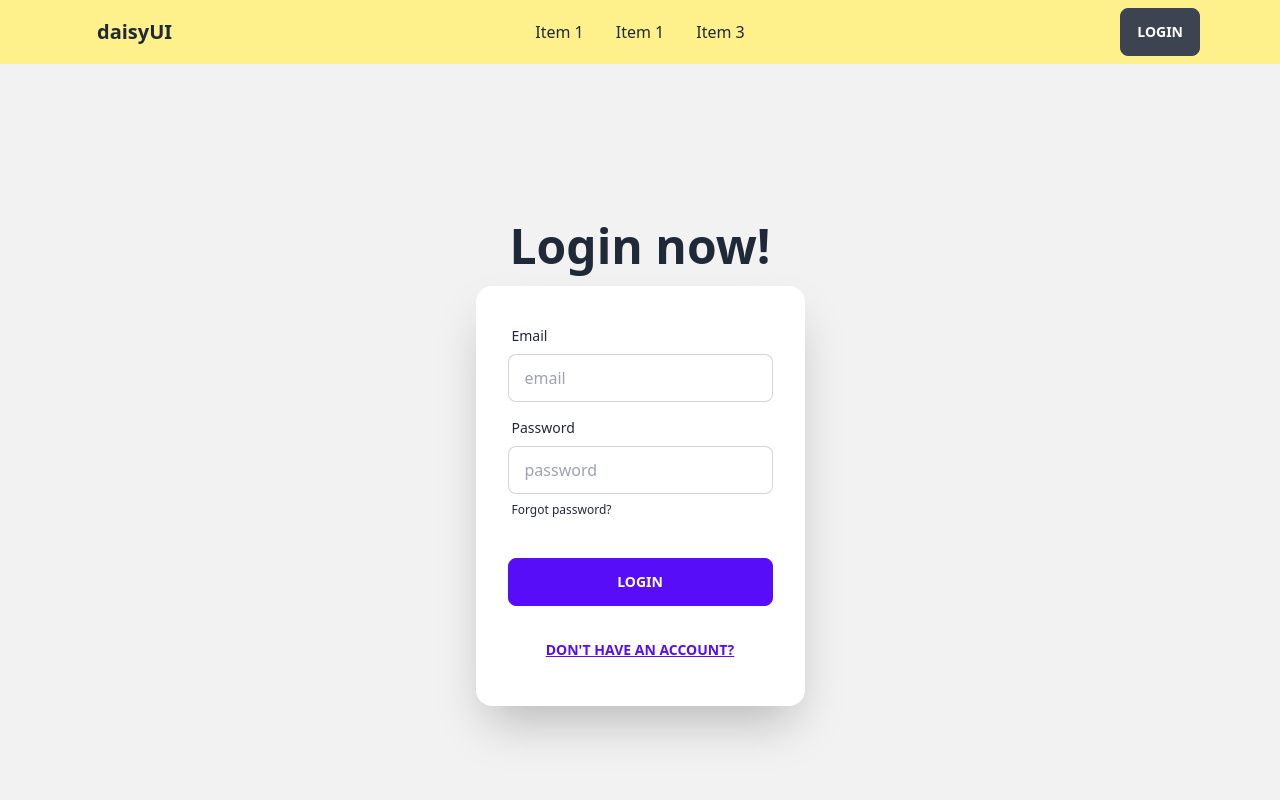
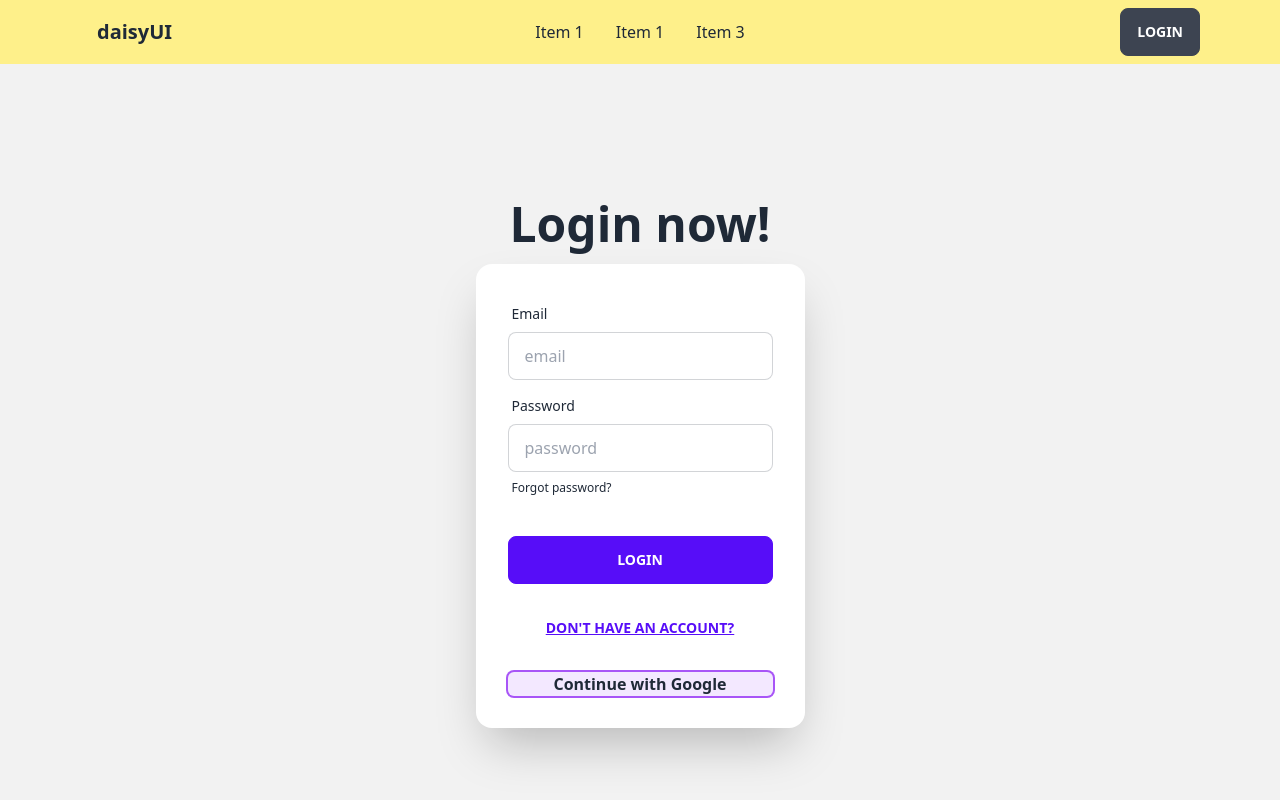
Before and after one commit to sumon-chandra/react-firebase-context-routing, a React (Vite) app: page /login in a window 1280 px wide. Shown: the top 800 px of the page. Built offline with nearby package versions, Linux system fonts and the light colour scheme; no server answers.

Commit message:
Added Google signIn

```diff
--- a/src/contexts/AuthProvider.jsx
+++ b/src/contexts/AuthProvider.jsx
@@ -5,6 +5,8 @@ import {
   onAuthStateChanged,
   signInWithEmailAndPassword,
   signOut,
+  GoogleAuthProvider,
+  signInWithPopup,
 } from "firebase/auth";
 import { app } from "../firebase/firebase.config.js";
 export const AuthContext = createContext(null);
@@ -29,6 +31,12 @@ const AuthProvider = ({ children }) => {
     return signOut(auth);
   };
 
+  // ** Sign in with Google account
+  const provider = new GoogleAuthProvider();
+  const signInWithGoogle = () => {
+    return signInWithPopup(auth, provider);
+  };
+
   useEffect(() => {
     const unsubscribe = onAuthStateChanged(auth, (user) => {
       setUser(user);
@@ -44,6 +52,7 @@ const AuthProvider = ({ children }) => {
     loading,
     signIn,
     logout,
+    signInWithGoogle,
   };
   return (
     <AuthContext.Provider value={authInfo}>{children}</AuthContext.Provider>
--- a/src/pages/Admin.jsx
+++ b/src/pages/Admin.jsx
@@ -8,7 +8,7 @@ const Admin = () => {
       <h2 className="text-purple-500 text-4xl font-bold">
         This is the Admin panel
       </h2>
-      <p className="text-2xl font-semibold">Your email : {user.email}</p>
+      <p className="text-2xl font-semibold">Your email : {user?.email}</p>
     </div>
   );
 };
--- a/src/pages/Login.jsx
+++ b/src/pages/Login.jsx
@@ -3,7 +3,9 @@ import { Link } from "react-router-dom";
 import { AuthContext } from "../contexts/AuthProvider";
 
 const Login = () => {
-  const { signIn } = useContext(AuthContext);
+  const { signIn, signInWithGoogle } = useContext(AuthContext);
+
+  // ** Create a new user with email and password
   const handleSubmit = (e) => {
     e.preventDefault();
     const email = e.target.email.value;
@@ -12,6 +14,15 @@ const Login = () => {
       .then(() => {})
       .catch((err) => console.log(err.message));
     e.target.reset();
+  };
+
+  // ** Sign in with google account
+  const handleGoogleSignIn = () => {
+    signInWithGoogle()
+      .then(() => {})
+      .catch((err) => {
+        console.error(err.message);
+      });
   };
   return (
     <div className="hero min-h-screen bg-base-200">
@@ -56,6 +67,14 @@ const Login = () => {
                 Don't have an account?
               </Link>
             </div>
+            <div className="form-control mt-3">
+              <button
+                onClick={handleGoogleSignIn}
+                className="bg-purple-100 font-semibold ring-2 ring-purple-500 rounded-md"
+              >
+                Continue with Google
+              </button>
+            </div>
           </form>
         </div>
       </div>
--- a/src/pages/Register.jsx
+++ b/src/pages/Register.jsx
@@ -3,7 +3,9 @@ import { Link } from "react-router-dom";
 import { AuthContext } from "../contexts/AuthProvider";
 
 const Register = () => {
-  const { createUser } = useContext(AuthContext);
+  const { createUser, signInWithGoogle } = useContext(AuthContext);
+
+  // ** Create a new user with email and password
   const handleRegister = (e) => {
     e.preventDefault();
     const email = e.target.email.value;
@@ -15,6 +17,16 @@ const Register = () => {
       });
     e.target.reset();
   };
+
+  // ** Sign in with google account
+  const handleGoogleSignIn = () => {
+    signInWithGoogle()
+      .then(() => {})
+      .catch((err) => {
+        console.error(err.message);
+      });
+  };
+
   return (
     <div className="hero min-h-screen bg-base-200">
       <div className="hero-content flex-col lg:flex-row-reverse">
@@ -71,6 +83,14 @@ const Register = () => {
                 Already register?
               </Link>
             </div>
+            <div className="form-control mt-3">
+              <button
+                onClick={handleGoogleSignIn}
+                className="bg-purple-100 ring-2 font-semibold ring-purple-500 rounded-md"
+              >
+                Continue with Google
+              </button>
+            </div>
           </form>
         </div>
       </div>
```
